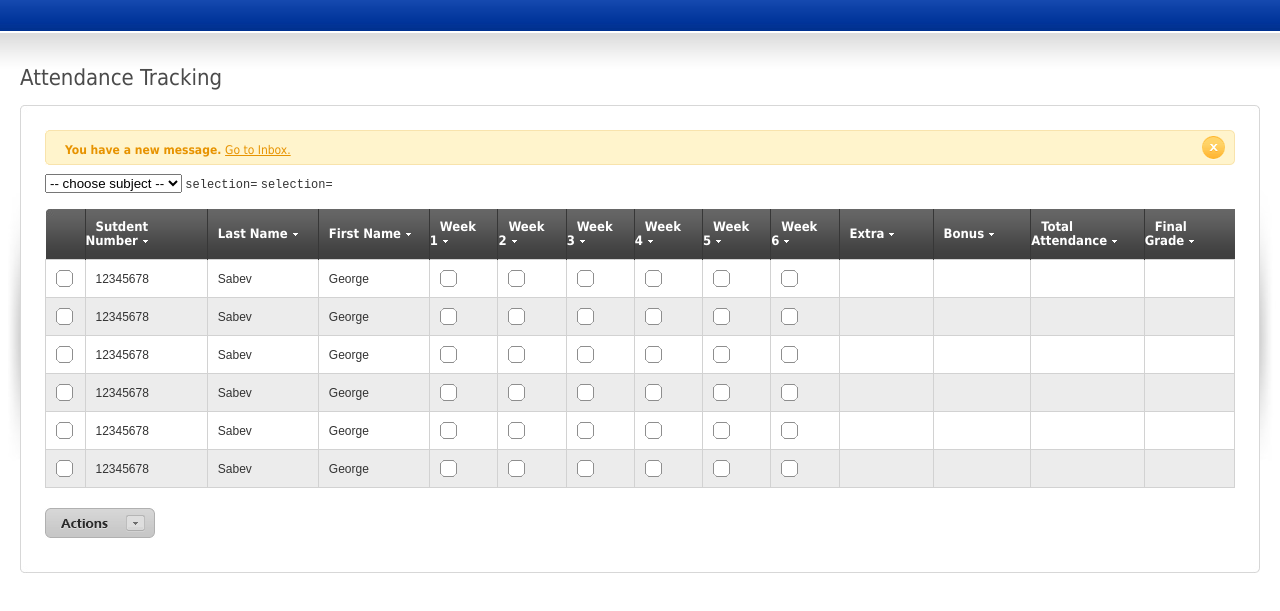
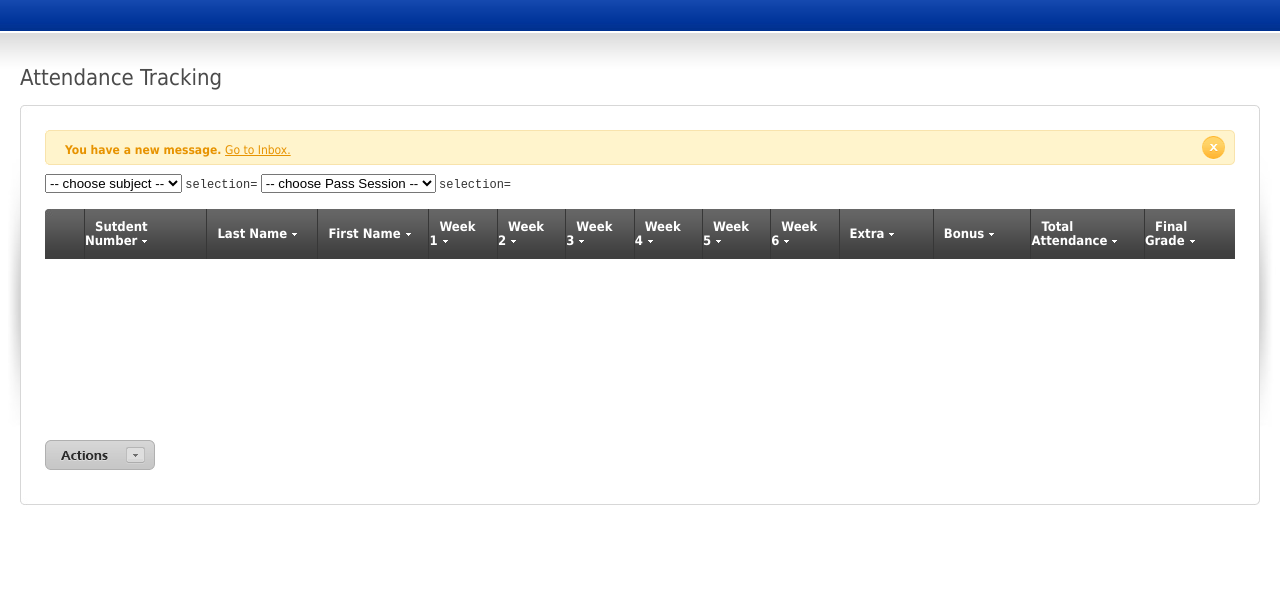
Before and after one commit to joshuafraser/CP3046-PASS, a website: page PassSystem/client/Attendance Tracking.html in a window 1280 px wide. Shown: the part 139-750 px from the top of the page. Drawn offline with nearby package versions, Linux system fonts and the light colour scheme; some packages are replaced by stand-ins of ours; no server answers.

Commit message:
more changes

```diff
--- a/PassSystem/client/Attendance Tracking.html
+++ b/PassSystem/client/Attendance Tracking.html
@@ -378,7 +378,7 @@ $(document).pngFix( );
 
 				<tt>selection={{selection}}</tt>
 
-				<select id="mySelect1" ng-model="monkey" ng-options="passSession.subject for passSession in allPassSessions track by passSession.subject" ng-if="checkSubject()">
+				<select id="mySelect1" ng-model="monkey" ng-options="passSession.week.weekId for passSession in allPassSessions track by passSession.subject">
                 	<option value="">-- choose Pass Session --</option>
                 </select>
 
@@ -437,11 +437,11 @@ $(document).pngFix( );
                     <th width="156" class="table-header-repeat line-left"><a href="">Total Attendance</a></th>
                     <th width="156" class="table-header-repeat line-left"><a href="">Final Grade</a></th>
 				</tr>
-				<tr>
+				<tr ng-repeat="n in monkey.attendance">
 					<td><input  type="checkbox"/></td>
-                    <td>12345678</td>
-					<td>Sabev</td>
-					<td>George</td>
+                    <td>{{n.studentId}}</td>
+					<td ng-options="">{{}}</td>
+					<td>{{}}</td>
 					<td><input  type="checkbox"/></td>
 					<td><input  type="checkbox"/></td>
 					<td><input  type="checkbox"/></td>
@@ -453,86 +453,10 @@ $(document).pngFix( );
                     <td></td>
                     <td></td>
 				</tr>
-				<tr class="alternate-row">
-					<td><input  type="checkbox"/></td>
-					<td>12345678</td>
-                    <td>Sabev</td>
-					<td>George</td>
-					<td><input  type="checkbox"/></td>
-					<td><input  type="checkbox"/></td>
-					<td><input  type="checkbox"/></td>
-                    <td><input  type="checkbox"/></td>
-                    <td><input  type="checkbox"/></td>
-                    <td><input  type="checkbox"/></td>
-                    <td></td>
-                    <td></td>
-                    <td></td>
-                    <td></td>
-				</tr>
-				<tr>
-					<td><input  type="checkbox"/></td>
-                    <td>12345678</td>
-					<td>Sabev</td>
-					<td>George</td>
-					<td><input  type="checkbox"/></td>
-					<td><input  type="checkbox"/></td>
-					<td><input  type="checkbox"/></td>
-                    <td><input  type="checkbox"/></td>
-                    <td><input  type="checkbox"/></td>
-                    <td><input  type="checkbox"/></td>
-                    <td></td>
-                    <td></td>
-                    <td></td>
-                    <td></td>
-				</tr>
-				<tr class="alternate-row">
-					<td><input  type="checkbox"/></td>
-                    <td>12345678</td>
-					<td>Sabev</td>
-					<td>George</td>
-					<td><input  type="checkbox"/></td>
-					<td><input  type="checkbox"/></td>
-					<td><input  type="checkbox"/></td>
-                    <td><input  type="checkbox"/></td>
-                    <td><input  type="checkbox"/></td>
-                    <td><input  type="checkbox"/></td>
-                    <td></td>
-                    <td></td>
-                    <td></td>
-                    <td></td>
-				</tr>
-				<tr>
-					<td><input  type="checkbox"/></td>
-                    <td>12345678</td>
-					<td>Sabev</td>
-					<td>George</td>
-					<td><input  type="checkbox"/></td>
-					<td><input  type="checkbox"/></td>
-					<td><input  type="checkbox"/></td>
-                    <td><input  type="checkbox"/></td>
-                    <td><input  type="checkbox"/></td>
-                    <td><input  type="checkbox"/></td>
-                    <td></td>
-                    <td></td>
-                    <td></td>
-                    <td></td>
-				</tr>
-				<tr class="alternate-row">
-					<td><input  type="checkbox"/></td>
-                    <td>12345678</td>
-					<td>Sabev</td>
-					<td>George</td>
-					<td><input  type="checkbox"/></td>
-					<td><input  type="checkbox"/></td>
-					<td><input  type="checkbox"/></td>
-                    <td><input  type="checkbox"/></td>
-                    <td><input  type="checkbox"/></td>
-                    <td><input  type="checkbox"/></td>
-                    <td></td>
-                    <td></td>
-                    <td></td>
-                    <td></td>
-				</tr>
+
+
+
+
 				</table>
 				<!--  end product-table................................... -->
 				</form>
--- a/PassSystem/client/controllers/controller.js
+++ b/PassSystem/client/controllers/controller.js
@@ -305,37 +305,37 @@ angular.module('myApp',
 
 	//////////Users\\\\\\\\\\
 
- 	User.find().$promise.then(function(results){
- 		$scope.allUsers = results;
- 		});
-	function getUsers() {
-    	User.find(
-       		function (result) {
-            	$scope.allUsers = result;
-            	$scope.spot = "";
-        });
-	}
-  	$scope.deleteUser = function (itemid){
-  		//console.log(itemid);
-  		User.deleteById({id: itemid});
-  		geUsers();
-  	}
-  	$scope.addUser = function (){
-  		//console.log($scope.spot);
-  		User.create($scope.spot);
-        getUsers();
-  	}
-  	$scope.editUser = function(itemid){
-  		//console.log(itemid);
-  		$scope.spot = User.findById({id: itemid});
-  	}
-  	$scope.updateUser = function(){
-  		//console.log($scope.spot.studentId);
-  		User.upsert($scope.spot);
-  		getUsers();
-  	}
-  	$scope.deselectUser = function(){
-  		$scope.spot = "";
-  	}
+ // 	User.find().$promise.then(function(results){
+ // 		$scope.allUsers = results;
+ // 		});
+	// function getUsers() {
+ //    	User.find(
+ //       		function (result) {
+ //            	$scope.allUsers = result;
+ //            	$scope.spot = "";
+ //        });
+	// }
+ //  	$scope.deleteUser = function (itemid){
+ //  		//console.log(itemid);
+ //  		User.deleteById({id: itemid});
+ //  		geUsers();
+ //  	}
+ //  	$scope.addUser = function (){
+ //  		//console.log($scope.spot);
+ //  		User.create($scope.spot);
+ //        getUsers();
+ //  	}
+ //  	$scope.editUser = function(itemid){
+ //  		//console.log(itemid);
+ //  		$scope.spot = User.findById({id: itemid});
+ //  	}
+ //  	$scope.updateUser = function(){
+ //  		//console.log($scope.spot.studentId);
+ //  		User.upsert($scope.spot);
+ //  		getUsers();
+ //  	}
+ //  	$scope.deselectUser = function(){
+ //  		$scope.spot = "";
+ //  	}
 
 }]);
```
